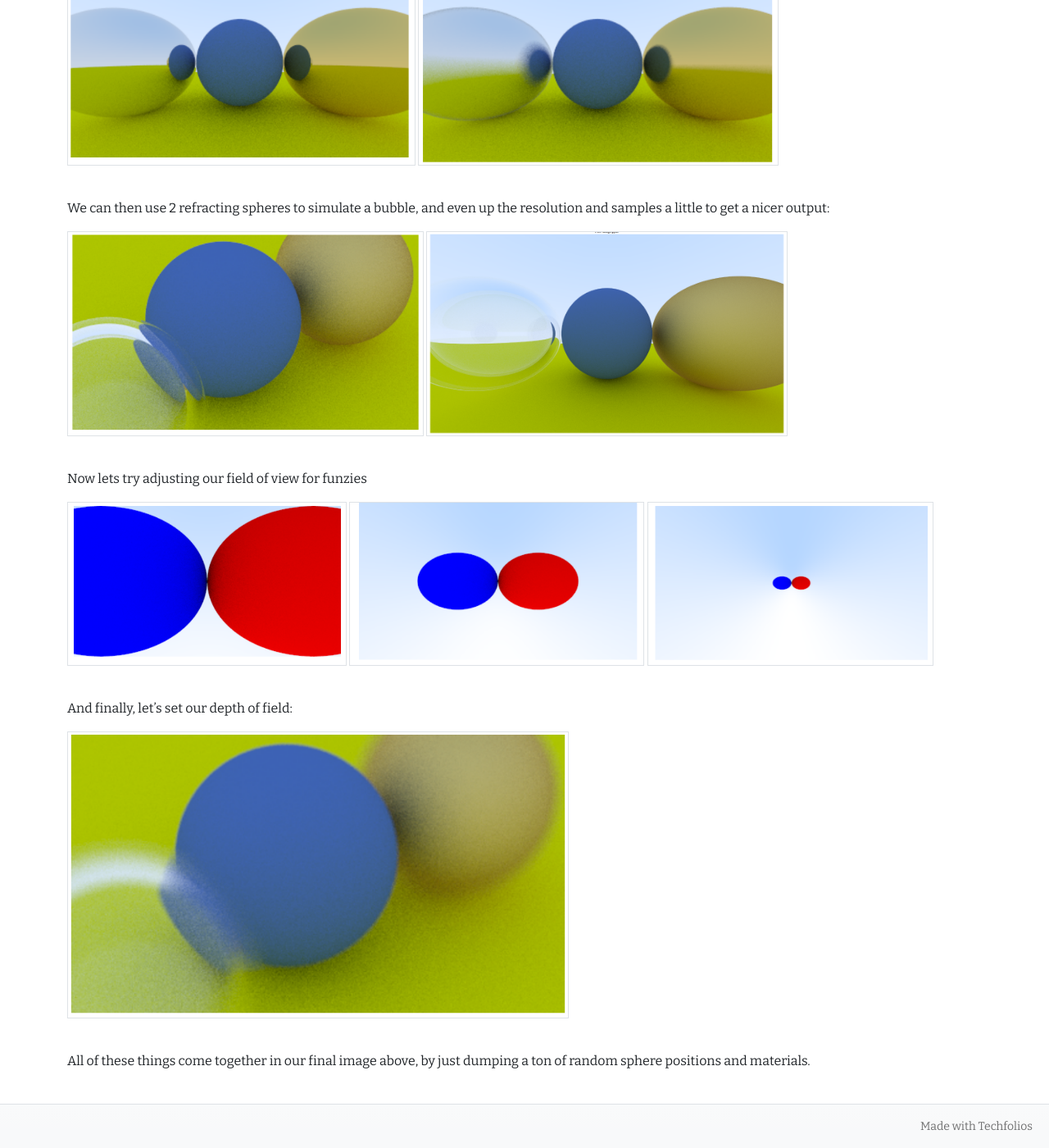
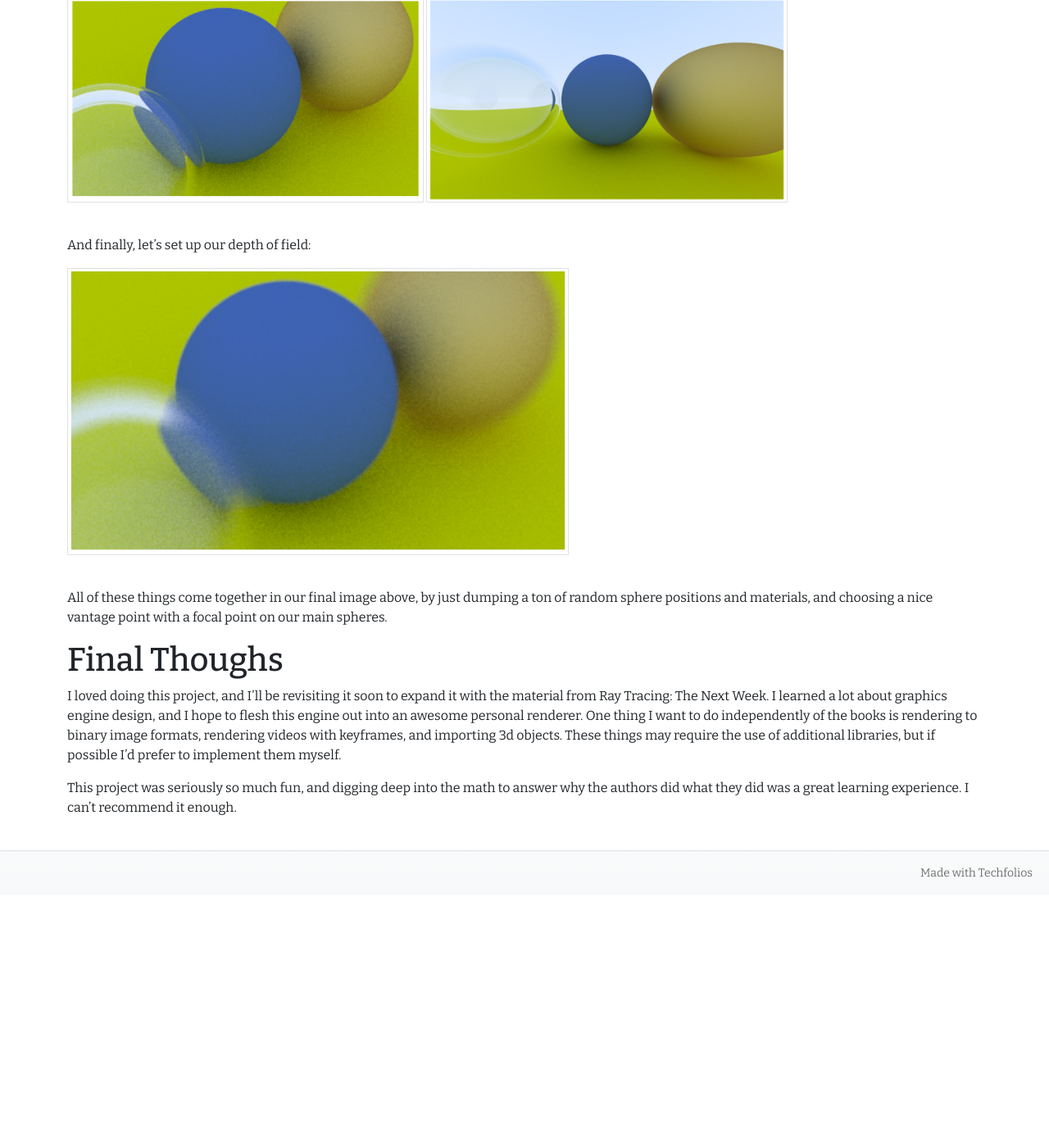
Before and after one commit to kylebueche/kylebueche.github.io, a Jekyll site: the page built from projects/ray-tracer-cpp.md, in a window 1280 px wide and 1400 px high, scrolled down 2119 px. Shown: the whole window at 82% size. Built offline with Jekyll 4.4.1, drawn with Linux system fonts in a browser that asks for light colours; after the commit the page ends 3210 px from its top, so only the background shows below that; some of the changed text lies outside the part shown.

Commit message:
Update ray-tracer-cpp.md

```diff
--- a/projects/ray-tracer-cpp.md
+++ b/projects/ray-tracer-cpp.md
@@ -15,19 +15,13 @@
 summary: "Another ray tracer in windows built by following 'Ray Tracing in One Weekend.'"
 ---
 
-
+<img class="border float-start" src="../img/ray-tracer-cpp/final-demo.png" width="500px" alt="Final-demo">
 
 For round 2 of ray tracing, I chose to use C++. Boy did it streamline things. C is great, don't get me wrong, but it really helped me appreciate the simple abstractions that C++ can offer a ray tracing project. This time, I followed a book, and learned that every graphics engine is faced with fundemental design decisions. I made such decisions in my last ray tracer, aimlessly and for better or worse. The book has given me insights into what design paths are available, and the structure that a graphics engine can take.
 
+This image follows the scene described in the last entry of the first book. It initially took 12 hours to render, but after implementing multi-threading, it went down to about an hour (I have a 12 core processor).
 
 If you're interested in ray tracing, and don't know where to start, I heavily recommend checking out [Ray Tracing in One Weekend - The Book Series](https://raytracing.github.io/).
-
-
-## Demo of all current features
-<img class="border" src="../img/ray-tracer-cpp/final-demo.png" height="350px" alt="Final-demo">
-
-This image follows the scene described in the last entry of the first book. It initially took 12 hours to render, but after implementing multi-threading, it went down to about an hour (I have a 12 core processor).
-
 
 I wanted to leverage the GPU to make rendering even faster, but unfortunately, I decided that I should use Visual Studio for the first time ever for this project. OpenMP, the parallel processing library I was using, has the capability to offload work to the GPU as of version 4.0. Visual Studio supports OpenMP 2.0 built in. This was intended to be a quick project, so I wasn't going to go download a local version of OpenMP 4.0+ or any other libraries. Overall, I am satisfied with the 12x speedup.
 
@@ -92,25 +86,16 @@
 </div>
 
 
-Now lets try adjusting our field of view for funzies
-
-<div style="padding-bottom:40px;">
-  <span>
-    <img class="border" src="../img/ray-tracer-cpp/zoomed.png" height="200px" alt="close">
-  </span>
-  <span>
-    <img class="border" src="../img/ray-tracer-cpp/unzoomed.png" height="200px" alt="med">
-  </span>
-  <span>
-    <img class="border" src="../img/ray-tracer-cpp/zoomed-out.png" height="200px" alt="far">
-  </span>
-</div>
-
-
-And finally, let's set our depth of field:
+And finally, let's set up our depth of field:
 
 <div  style="padding-bottom:40px;">
   <img class="border" src="../img/ray-tracer-cpp/depth1.png" height="350px" alt="depth of field">
 </div>
 
-All of these things come together in our final image above, by just dumping a ton of random sphere positions and materials.
+All of these things come together in our final image above, by just dumping a ton of random sphere positions and materials, and choosing a nice vantage point with a focal point on our main spheres.
+
+# Final Thoughs
+
+I loved doing this project, and I'll be revisiting it soon to expand it with the material from Ray Tracing: The Next Week. I learned a lot about graphics engine design, and I hope to flesh this engine out into an awesome personal renderer. One thing I want to do independently of the books is rendering to binary image formats, rendering videos with keyframes, and importing 3d objects. These things may require the use of additional libraries, but if possible I'd prefer to implement them myself.
+
+This project was seriously so much fun, and digging deep into the math to answer why the authors did what they did was a great learning experience. I can't recommend it enough.
```
